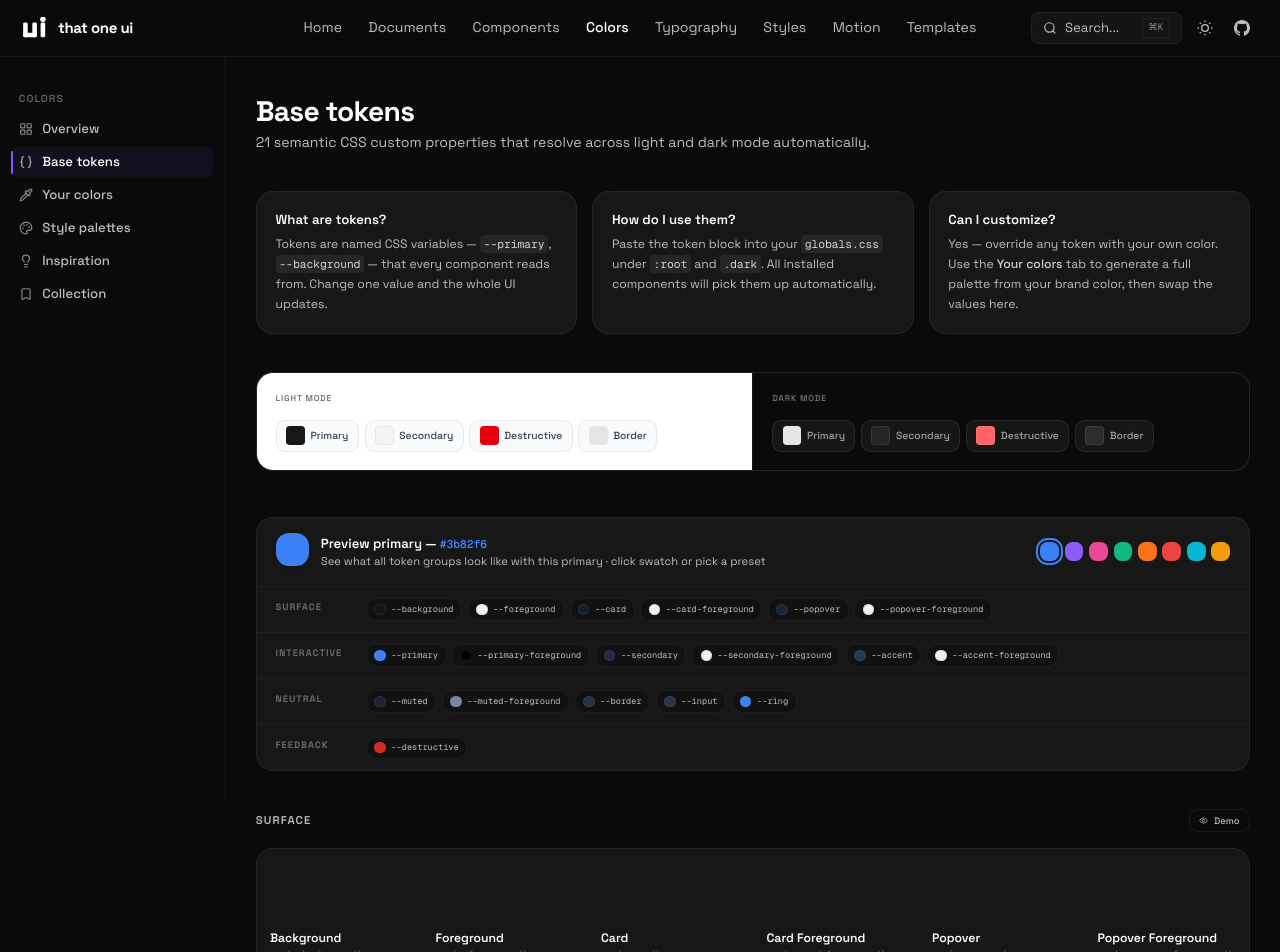
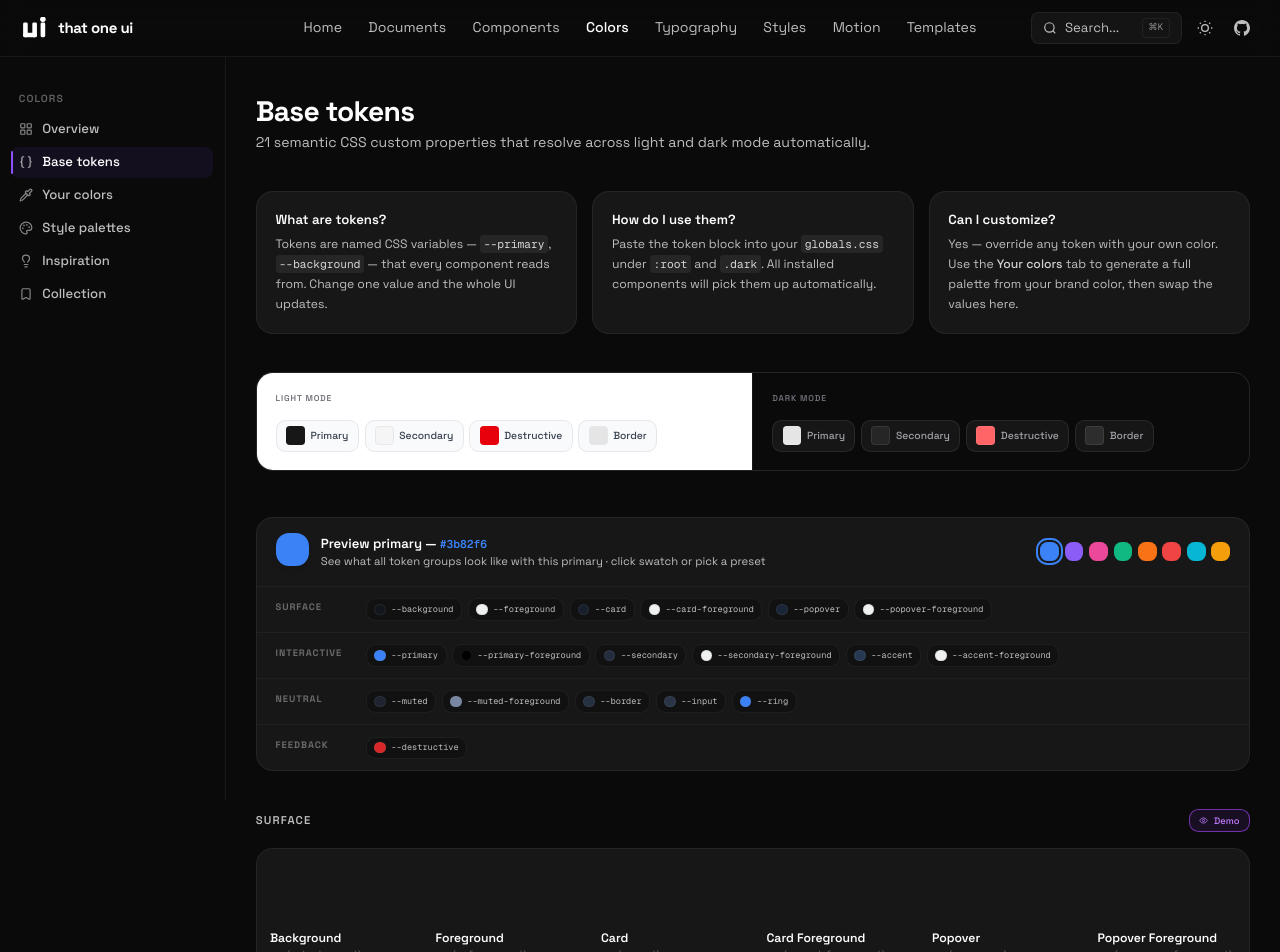
Before and after one commit to kophaiqui/ui-store, a Next.js app: page /colors/base in a window 1280 px wide. Shown: the top 952 px of the page. Built offline with nearby package versions, Linux system fonts and the light colour scheme.

Commit message:
style(styles): highlight demo button with purple accent on colors/base page

```diff
--- a/components/colors/panels/BasePanel.tsx
+++ b/components/colors/panels/BasePanel.tsx
@@ -418,7 +418,7 @@ export function BasePanel() {
             <p className="text-xs font-semibold uppercase tracking-widest text-muted-foreground">{group.title}</p>
             <button
               onClick={() => setOpenDemo(group.title)}
-              className="flex items-center gap-1.5 rounded-lg border border-border/60 px-2.5 py-1 text-[0.625rem] font-medium text-muted-foreground transition-colors hover:border-border hover:bg-muted hover:text-foreground"
+              className="flex items-center gap-1.5 rounded-lg border border-purple-500/60 bg-purple-500/10 px-2.5 py-1 text-[0.625rem] font-medium text-purple-400 transition-colors hover:border-purple-400 hover:bg-purple-500/20 hover:text-purple-300"
             >
               <svg width="9" height="9" fill="none" stroke="currentColor" strokeWidth="2" viewBox="0 0 24 24"><circle cx="12" cy="12" r="3"/><path d="M2 12s3-7 10-7 10 7 10 7-3 7-10 7-10-7-10-7z"/></svg>
               Demo
```
